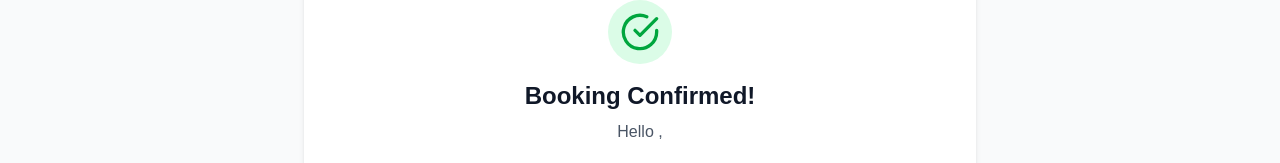
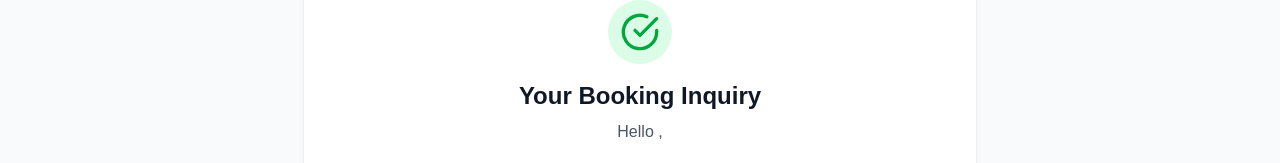
Before and after one commit to BariqBilal/feathers-transfers, a Next.js app: page /booking-confirmation in a window 1280 px wide. Shown: the part 112-275 px from the top of the page. Built offline with nearby package versions, Linux system fonts and the light colour scheme.

Commit message:
update ui changessssgg

```diff
--- a/app/(layout)/booking-confirmation/page.tsx
+++ b/app/(layout)/booking-confirmation/page.tsx
@@ -78,7 +78,7 @@ function BookingConfirmationContent() {
           </div>
 
           {/* Success Message */}
-          <h2 className="text-2xl font-bold text-gray-900 mb-2">Booking Confirmed!</h2>
+          <h2 className="text-2xl font-bold text-gray-900 mb-2">Your Booking Inquiry</h2>
           <p className="text-gray-600 text-center mb-4">
             Hello {firstName} {lastName},
           </p>
```
